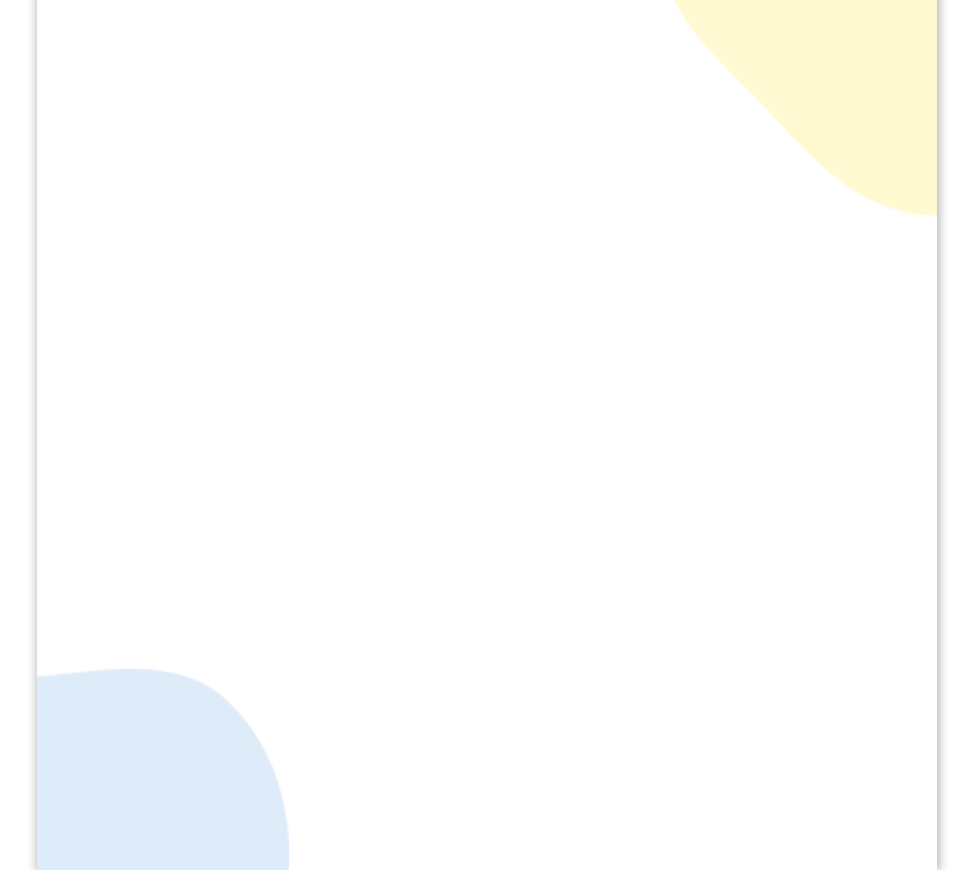
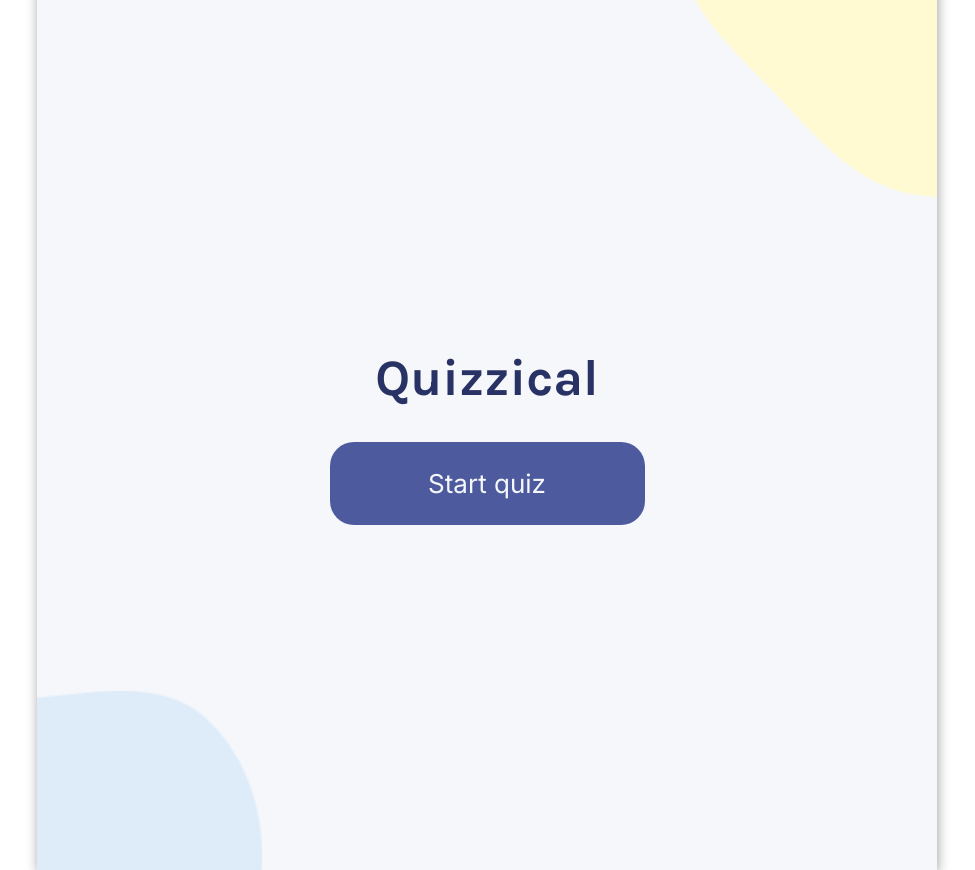
Before and after one commit to marcin10lw/quizzical-react, a React (Create React App) app: page / in a window 1280 px wide. Shown: the whole page, without its empty margins (153-1128 px from the left). Built offline with nearby package versions, Linux system fonts and the light colour scheme.

Commit message:
created and styled Nav

```diff
--- a/src/App.js
+++ b/src/App.js
@@ -1,9 +1,10 @@
-import Container from "./Container/index";
+import { Container } from "./Container/styled";
+import Nav from "./Nav";
 
 function App() {
   return (
     <Container>
-
+      <Nav />
     </Container>
   );
 }
--- a/src/Container/index.js
+++ /dev/null
@@ -1,10 +0,0 @@
-import { StyledContainer, Image } from "./styled";
-
-const Container = () => (
-  <StyledContainer>
-    <Image top src={`${process.env.PUBLIC_URL}/images/blob-top.png`} alt="" />
-    <Image bottom src={`${process.env.PUBLIC_URL}/images/blob-bottom.png`} alt="" />
-  </StyledContainer>
-);
-
-export default Container;
--- a/src/Container/styled.js
+++ b/src/Container/styled.js
@@ -1,30 +1,19 @@
-import styled, { css } from "styled-components";
+import styled from "styled-components";
 
-export const StyledContainer = styled.div`
+export const Container = styled.div`
   min-height: 900px;
   max-width: 900px;
   width: 100%;
   margin: 0 auto;
   box-shadow: 1px 1px 10px 1px #afafaf;
-  position: relative;
+  background-image:
+  url(${`${process.env.PUBLIC_URL}/images/blob-top.png`}),
+  url(${`${process.env.PUBLIC_URL}/images/blob-bottom.png`});
+  background-repeat: no-repeat, no-repeat;
+  background-size: 35%, 25%;
+  background-position: top right, bottom left;
+  background-color: ${({theme}) => theme.colors.white};
+  display: flex;
+  align-items: center;
+  justify-content: center;
 `;
-
-export const Image = styled.img`
-  position: absolute;
-
-  ${({ top }) =>
-    top &&
-    css`
-      width: 38%;
-      top: 0;
-      right: 0;
-    `}
-
-  ${({ bottom }) =>
-    bottom &&
-    css`
-      width: 28%;
-      bottom: 0;
-      left: 0;
-    `}
-`;
--- /dev/null
+++ b/src/Nav/index.js
@@ -0,0 +1,10 @@
+import { StyledNav } from "./styled";
+
+const Nav = () => (
+  <StyledNav>
+    <h1>Quizzical</h1>
+    <button>Start quiz</button>
+  </StyledNav>
+);
+
+export default Nav;
--- /dev/null
+++ b/src/Nav/styled.js
@@ -0,0 +1,30 @@
+import styled from "styled-components";
+
+export const StyledNav = styled.nav`
+  display: flex;
+  flex-direction: column;
+  align-items: center;
+  justify-content: center;
+
+  h1 {
+    font-family: "Karla", sans-serif;
+    font-size: 51px;
+    color: ${({theme}) => theme.colors.rhino}
+  }
+
+  button {
+    font-size: 26px;
+    padding: 26.5px 46px;
+    width: 315px;
+    border: none;
+    border-radius: 24px;
+    color: ${({theme}) => theme.colors.white};
+    background-color: ${({theme}) => theme.colors.kashmirBlue};
+    cursor: pointer;
+    transition: opacity 200ms;
+
+    &:hover {
+      opacity: 0.9;
+    }
+  }
+`
--- a/src/theme.js
+++ b/src/theme.js
@@ -1,6 +1,6 @@
 export const theme = {
   colors: {
-    whiteLilac: "#F5F7FB",
+    white: "#F5F7FB",
     rhino: "#293264",
     kashmirBlue: "#4D5B9E",
     linkWater: "#D6DBF5",
```
